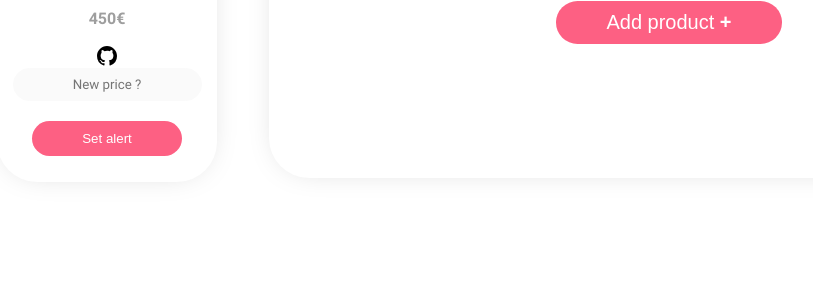
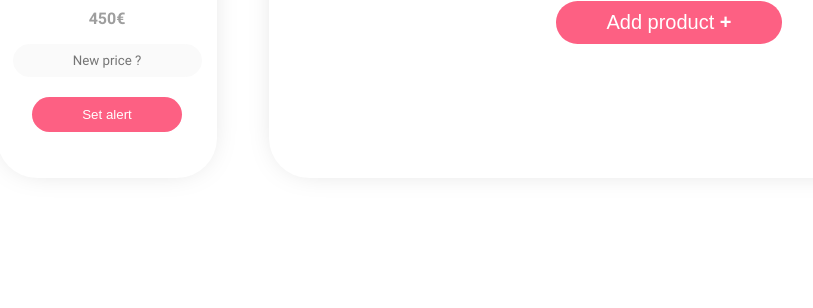
Before and after one commit to Alex041718/Amazing, a PHP site: page /?asin=1 in a window 1280 px wide. Shown: the part 489-797 px from the top of the page, without its empty margins (95-908 px from the left). After the commit the page ends 621 px from the top, so only its background shows below. Run offline with PHP 8.4, Linux system fonts and the light colour scheme; data that the repository does not hold is empty.

Commit message:
Update index.php

```diff
--- a/site/index.php
+++ b/site/index.php
@@ -102,7 +102,7 @@ titleElement.addEventListener('click', function() {
             <img id="pictureProcduct" src="<?php echo $dataAPI['image'] ?>">
             <hr id="lineSeparator">
             <p>450€</p>
-            <svg xmlns="http://www.w3.org/2000/svg" width="24" height="24" viewBox="0 0 24 24" class="h-6 w-6 mr-3 fill-orange" aria-hidden="true"><path fill="none" d="M0 0h24v24H0z"></path><path d="M12 2C6.475 2 2 6.475 2 12a9.994 9.994 0 0 0 6.838 9.488c.5.087.687-.213.687-.476 0-.237-.013-1.024-.013-1.862-2.512.463-3.162-.612-3.362-1.175-.113-.288-.6-1.175-1.025-1.413-.35-.187-.85-.65-.013-.662.788-.013 1.35.725 1.538 1.025.9 1.512 2.338 1.087 2.912.825.088-.65.35-1.087.638-1.337-2.225-.25-4.55-1.113-4.55-4.938 0-1.088.387-1.987 1.025-2.688-.1-.25-.45-1.275.1-2.65 0 0 .837-.262 2.75 1.026a9.28 9.28 0 0 1 2.5-.338c.85 0 1.7.112 2.5.337 1.912-1.3 2.75-1.024 2.75-1.024.55 1.375.2 2.4.1 2.65.637.7 1.025 1.587 1.025 2.687 0 3.838-2.337 4.688-4.562 4.938.362.312.675.912.675 1.85 0 1.337-.013 2.412-.013 2.75 0 .262.188.574.688.474A10.016 10.016 0 0 0 22 12c0-5.525-4.475-10-10-10z"></path></svg>
+
 
             <form id="formPrice">
 
```
